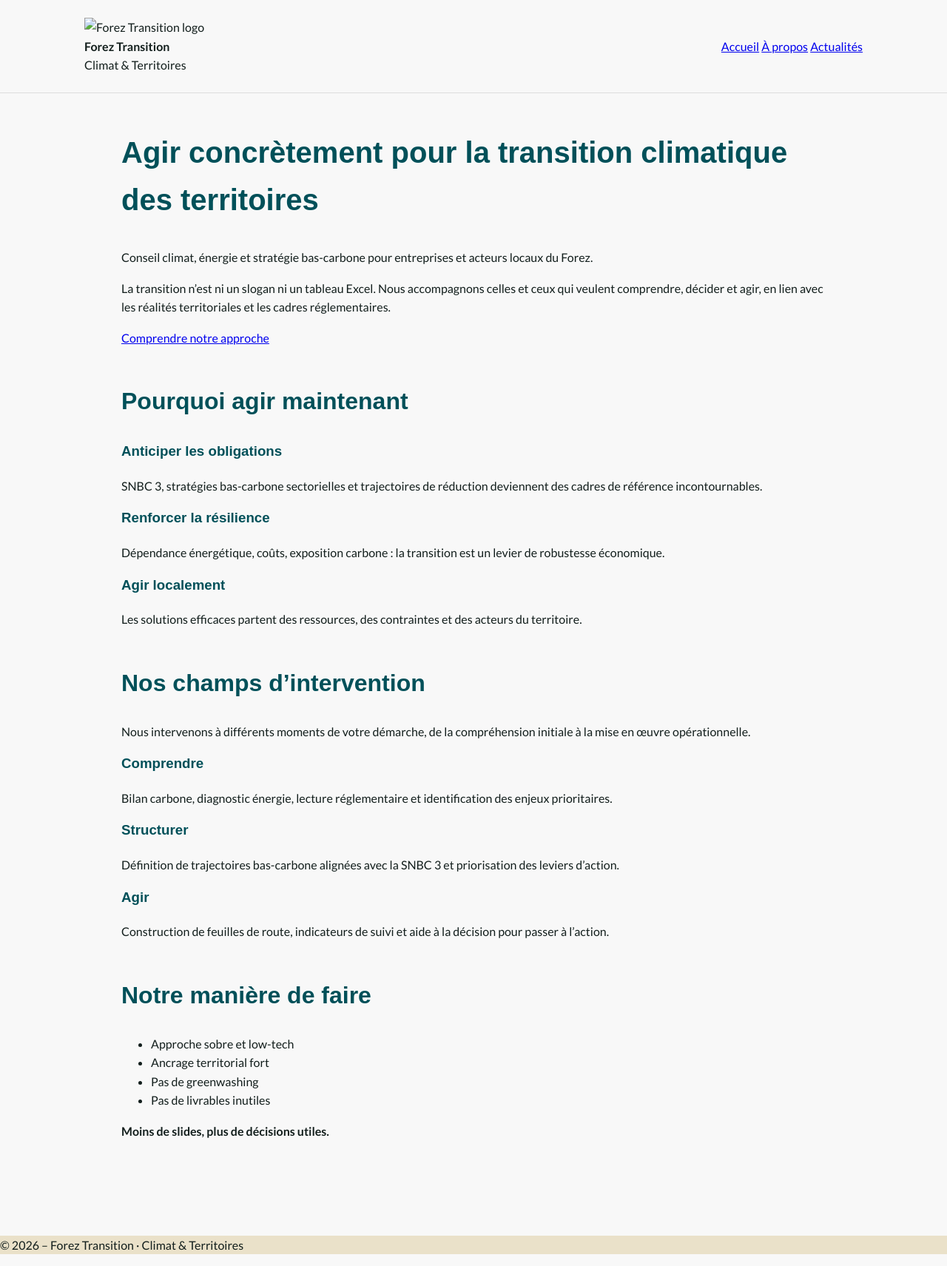
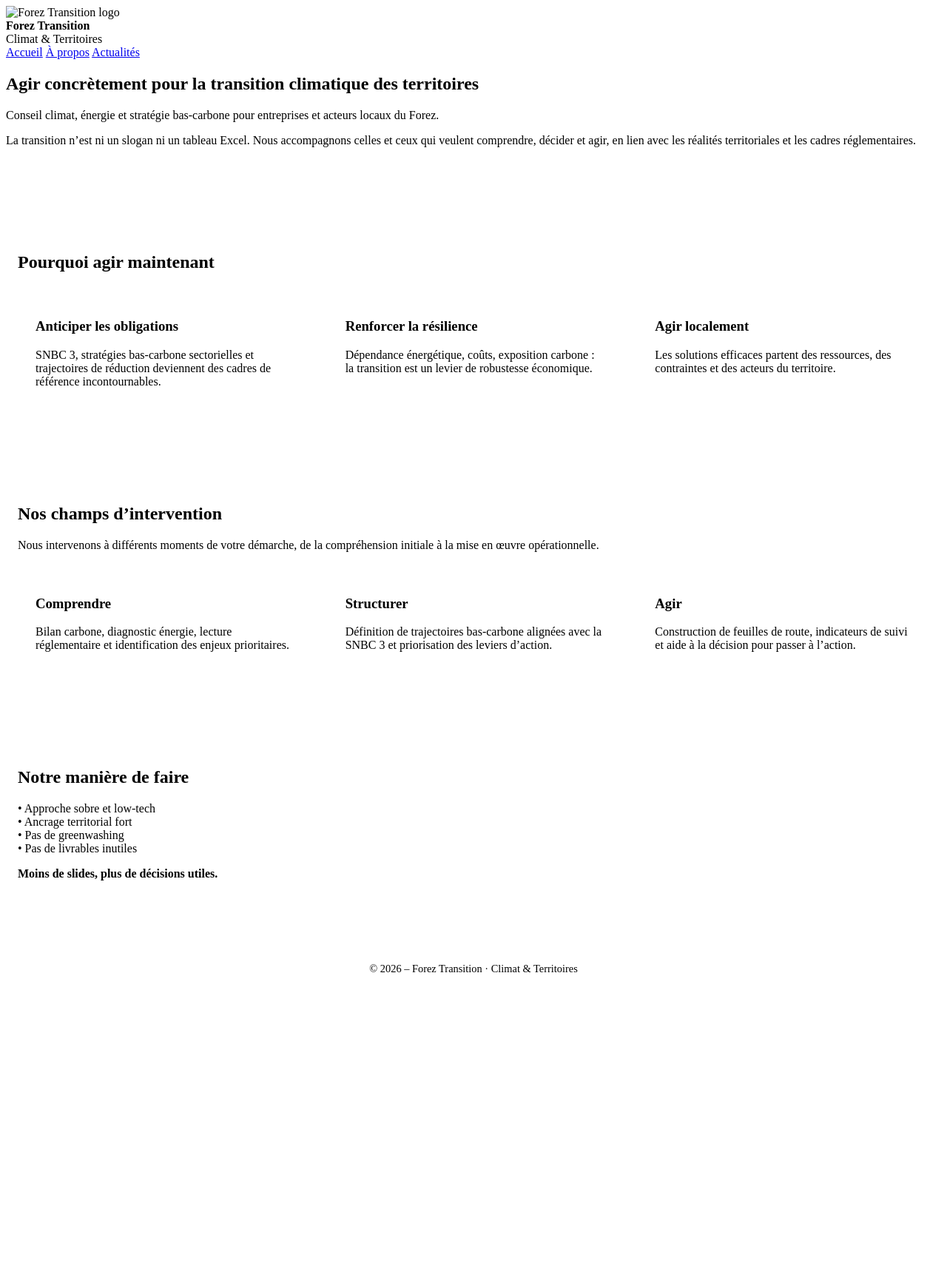
Before and after one commit to Alex-JULIEN/forez-transition, a Jekyll site: the page built from index.md, in a window 1280 px wide. Shown: the whole page at 74% size. Built offline with Jekyll 4.4.1, drawn with Linux system fonts in a browser that asks for light colours; after the commit the page ends 1372 px from its top, so only the background shows below that.

Commit message:
Update style.css

```diff
--- a/assets/css/style.css
+++ b/assets/css/style.css
@@ -1,114 +1,66 @@
 :root {
-  --vert: #005059;
-  --terre: #76162F;
-  --ocre: #CC9E00;
-  --texte: #121E1C;
-  --fond: #F8F8F8;
-  --beige: #EAE1C9;
+
+
+.btn-primary {
+display: inline-block;
+margin-top: 1rem;
+background: var(--green);
+color: white;
+padding: 0.75rem 1.25rem;
+text-decoration: none;
 }
 
-* {
-  box-sizing: border-box;
+
+.section {
+padding: 3rem 1rem;
 }
 
-body {
-  margin: 0;
-  font-family: 'Lato', sans-serif;
-  color: var(--texte);
-  background: var(--fond);
-  line-height: 1.6;
+
+.section-alt {
+background: var(--bg-alt);
 }
 
-h1, h2, h3 {
-  font-family: 'Montserrat', sans-serif;
-  color: var(--vert);
-  margin-top: 0;
+
+.cards {
+display: grid;
+grid-template-columns: repeat(auto-fit, minmax(250px, 1fr));
+gap: 1.5rem;
 }
 
-h1 {
-  font-size: 2.5rem;
+
+.card {
+background: white;
+padding: 1.5rem;
+border-radius: 6px;
+transition: transform 0.2s, box-shadow 0.2s;
 }
 
-h2 {
-  font-size: 2rem;
-  margin-top: 3rem;
+
+.hover-accent:hover {
+box-shadow: 0 6px 16px rgba(0,0,0,0.1);
+transform: translateY(-4px);
 }
 
-.container {
-  max-width: 1000px;
-  margin: 0 auto;
-  padding: 3rem 1.5rem;
+
+.approach {
+list-style: none;
+padding: 0;
 }
 
-/* Header */
-.site-header {
-  background: var(--fond);
-  border-bottom: 1px solid #ddd;
+
+.approach li::before {
+content: "• ";
+color: var(--green);
 }
 
-.header-inner {
-  max-width: 1100px;
-  margin: 0 auto;
-  padding: 1.5rem;
-  display: flex;
-  justify-content: space-between;
-  align-items: center;
+
+.site-footer {
+text-align: center;
+padding: 2rem 1rem;
+font-size: 0.9rem;
 }
 
-.logo img {
-  max-height: 60px;
+
+@media (max-width: 768px) {
+.hero h1 { font-size: 2rem; }
 }
-
-.main-nav a {
-  margin-left: 1.5rem;
-  text-decoration: none;
-  color: var(--texte);
-  font-weight: 500;
-}
-
-.main-nav a:hover {
-  color: var(--vert);
-}
-
-/* Footer */
-.site-footer {
-  background: var(--beige);
-  margin-top: 4rem;
-}
-
-.footer-inner {
-  max-width: 1000px;
-  margin: 0 auto;
-  padding: 2.5rem 1.5rem;
-  text-align: center;
-}
-
-.footer-title {
-  font-weight: 700;
-}
-
-.footer-nav a {
-  color: var(--terre);
-  text-decoration: none;
-  margin: 0 0.5rem;
-}
-
-.footer-note {
-  margin-top: 1.5rem;
-  font-size: 0.9rem;
-}
-
-/* Responsive */
-@media (max-width: 768px) {
-  .header-inner {
-    flex-direction: column;
-  }
-
-  .main-nav {
-    margin-top: 1rem;
-  }
-
-  .main-nav a {
-    margin-left: 0.8rem;
-  }
-}
```
